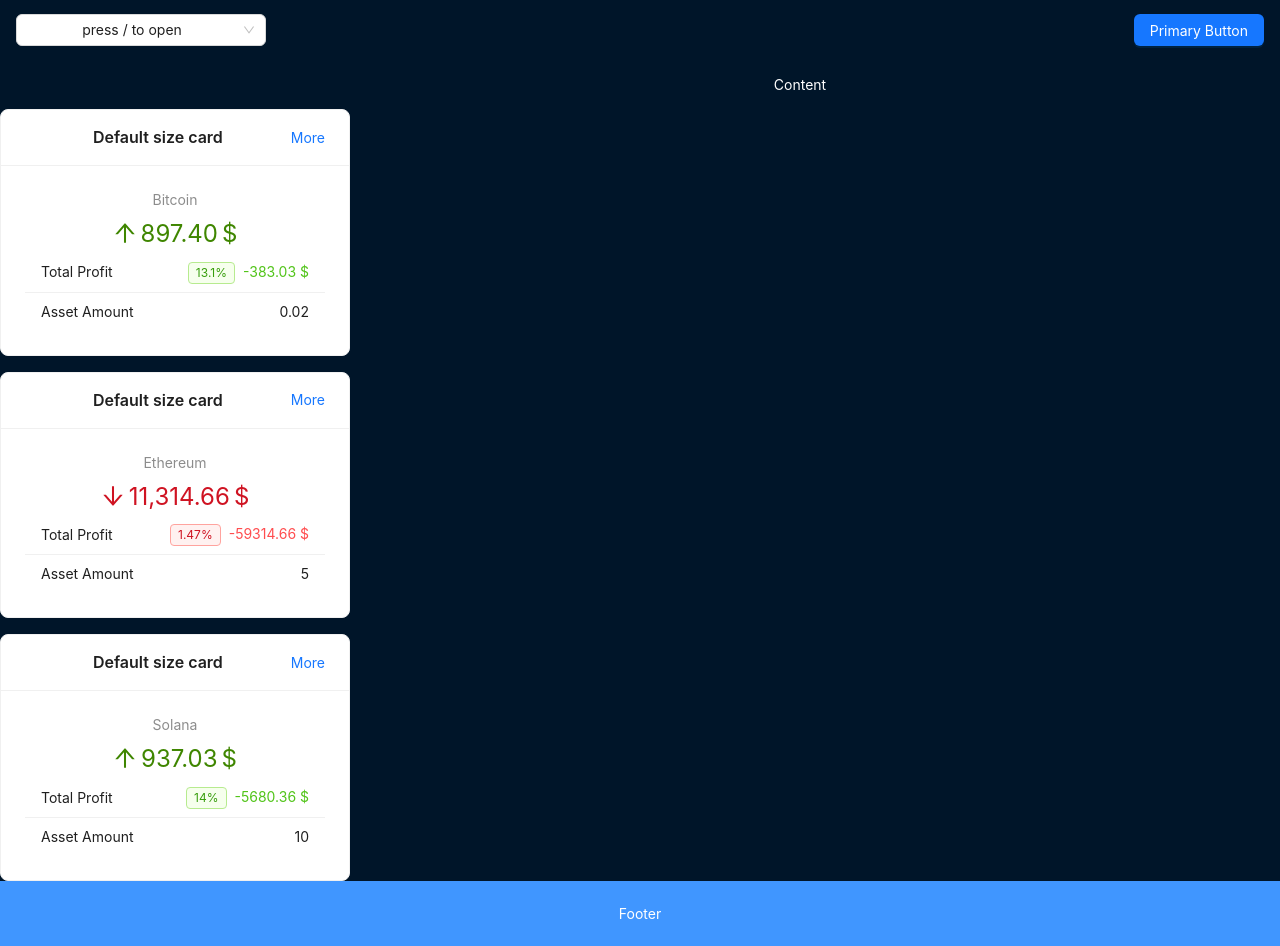
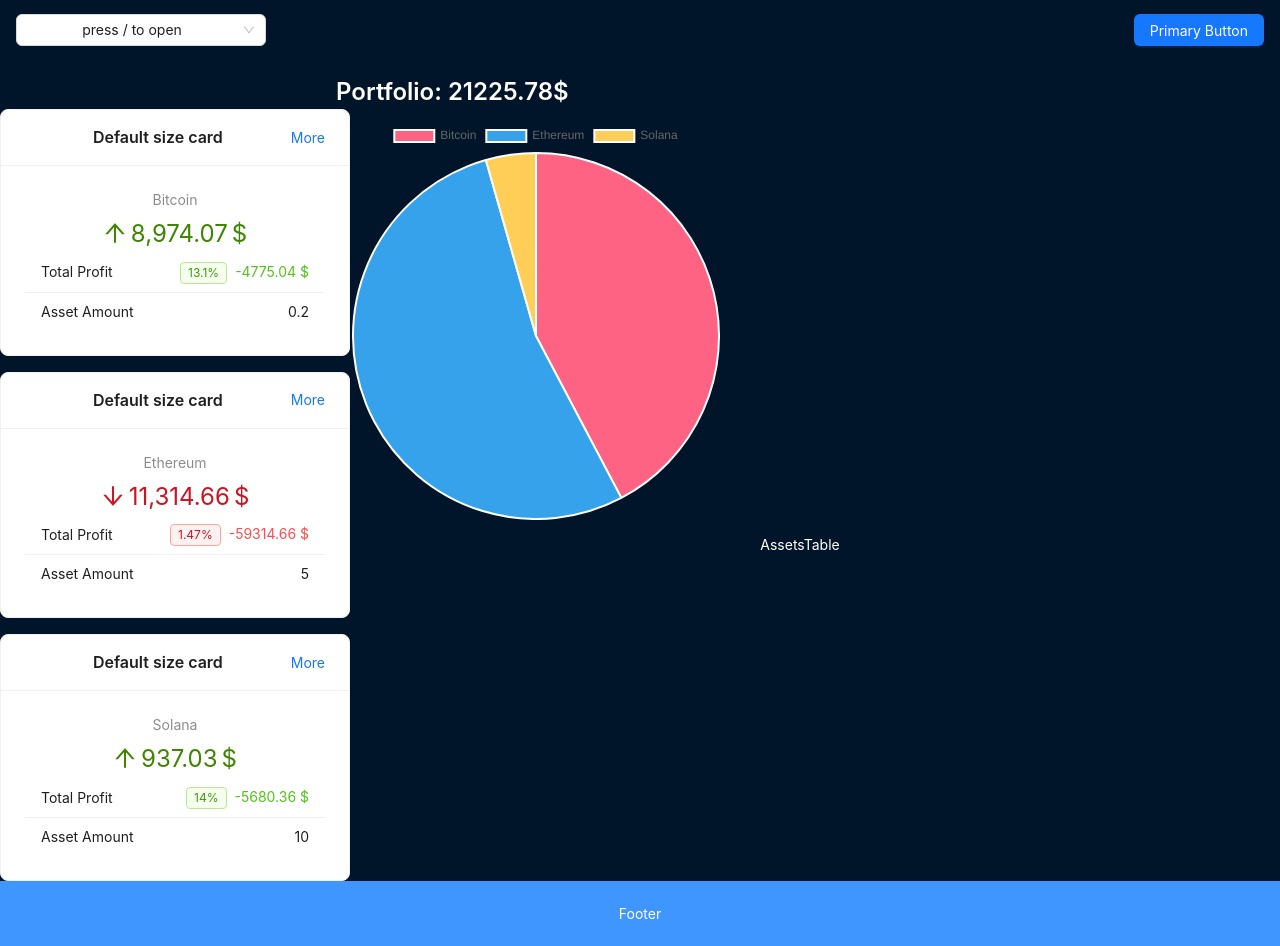
Before and after one commit to egorystuff/react-crypto, a React (Vite) app: page / in a window 1280 px wide. Built offline with nearby package versions, Linux system fonts and the light colour scheme.

Commit message:
added graphics

```diff
--- a/package.json
+++ b/package.json
@@ -11,7 +11,9 @@
   },
   "dependencies": {
     "antd": "^5.18.3",
+    "chart.js": "^4.4.3",
     "react": "^18.2.0",
+    "react-chartjs-2": "^5.2.0",
     "react-dom": "^18.2.0"
   },
   "devDependencies": {
--- /dev/null
+++ b/src/components/AssetsTable.tsx
@@ -0,0 +1,5 @@
+import React from "react";
+
+export const AssetsTable: React.FC = () => {
+  return <div>AssetsTable</div>;
+};
--- /dev/null
+++ b/src/components/PorfolioChart.tsx
@@ -0,0 +1,34 @@
+import React, { useContext } from "react";
+import { Chart as ChartJS, ArcElement, Tooltip, Legend } from "chart.js";
+import { Pie } from "react-chartjs-2";
+import CryptoContext, { CryptoContextType } from "../context/crypto-context";
+
+ChartJS.register(ArcElement, Tooltip, Legend);
+
+export const PorfolioChart: React.FC = () => {
+  const { assets } = useContext<CryptoContextType>(CryptoContext);
+
+  const data = {
+    labels: assets.map((asset) => asset.name),
+    datasets: [
+      {
+        label: "$",
+        data: assets.map((asset) => asset.totalAmount),
+        backgroundColor: [
+          "rgba(255, 99, 132, 1)",
+          "rgba(54, 162, 235, 1)",
+          "rgba(255, 206, 86, 1)",
+          "rgba(75, 192, 192, 1)",
+          "rgba(153, 102, 255, 1)",
+          "rgba(255, 159, 64, 1)",
+        ],
+      },
+    ],
+  };
+
+  return (
+    <div style={{ width: 400, height: 400, display: "flex", justifyContent: "center", marginBottom: "1rem" }}>
+      <Pie data={data} />
+    </div>
+  );
+};
--- a/src/components/layout/AppContent.tsx
+++ b/src/components/layout/AppContent.tsx
@@ -1,5 +1,9 @@
-import React from "react";
+import React, { useContext } from "react";
 import { Content } from "antd/es/layout/layout";
+import { Typography } from "antd";
+import CryptoContext, { CryptoContextType } from "../../context/crypto-context";
+import { PorfolioChart } from "../PorfolioChart";
+import { AssetsTable } from "../AssetsTable";
 
 const contentStyle: React.CSSProperties = {
   textAlign: "center",
@@ -10,5 +14,26 @@
 };
 
 export const AppContent: React.FC = () => {
-  return <Content style={contentStyle}>Content</Content>;
+  const { assets, crypto } = useContext<CryptoContextType>(CryptoContext);
+
+  const cryptoPriceMap = crypto.reduce((acc, coin) => {
+    acc[coin.id] = coin.price;
+    return acc;
+  }, {});
+
+  return (
+    <Content style={contentStyle}>
+      <Typography.Title level={3} style={{ color: "#fff", textAlign: "left" }}>
+        Portfolio:{" "}
+        {assets
+          .map((asset) => cryptoPriceMap[asset.id] * asset.amount)
+          .reduce((a, b) => a + b, 0)
+          .toFixed(2)}
+        $
+      </Typography.Title>
+
+      <PorfolioChart />
+      <AssetsTable />
+    </Content>
+  );
 };
--- a/src/components/layout/AppLayout.tsx
+++ b/src/components/layout/AppLayout.tsx
@@ -5,6 +5,10 @@
 import { AppContent } from "./AppContent";
 import { AppFooter } from "./AppFooter";
 import CryptoContext from "../../context/crypto-context";
+
+const layoutStyle: React.CSSProperties = {
+  display: "flex",
+};
 
 export const AppLayout: React.FC = () => {
   const { loading } = useContext(CryptoContext);
@@ -17,7 +21,7 @@
     <Layout>
       <AppHeader />
 
-      <Layout>
+      <Layout style={layoutStyle}>
         <AppSider />
         <AppContent />
       </Layout>
--- a/src/context/crypto-context.tsx
+++ b/src/context/crypto-context.tsx
@@ -23,15 +23,16 @@
   const [crypto, setCrypto] = useState<CryptoType[]>([]);
   const [assets, setAssets] = useState<CryptoAssetsData[]>([]);
 
-  const mapAssets = (assets, result) => {
-    return assets.map((asset) => {
-      const coin = result.find((c) => c.id === asset.id);
+  const mapAssets = (assets: CryptoAssetsData[], result: CryptoType[]) => {
+    return assets.map((asset: CryptoAssetsData) => {
+      const coin = result.find((c: CryptoType) => c.id === asset.id);
 
       return {
         grow: asset.price < (coin?.price ?? 0),
         growPercent: percentDifference(coin?.price ?? 0, asset.price),
         totalAmount: asset.amount * (coin?.price ?? 0),
         totalProfit: asset.amount * (asset.price - (coin?.price ?? 0) - asset.amount * asset.price),
+        name: coin?.name,
         ...asset,
       };
     });
--- a/src/data.ts
+++ b/src/data.ts
@@ -40,6 +40,7 @@
   totalProfit?: number;
   grow?: boolean;
   totalAmount?: number;
+  name?: string;
   id: string;
   amount: number;
   price: number;
@@ -660,7 +661,7 @@
 export const cryptoAssets: CryptoAssetsData[] = [
   {
     id: "bitcoin",
-    amount: 0.02,
+    amount: 0.2,
     price: 26244,
     date: new Date(),
   },
```
Also changed, not shown: 1 other file (tests, documents, lock files or other folders).
